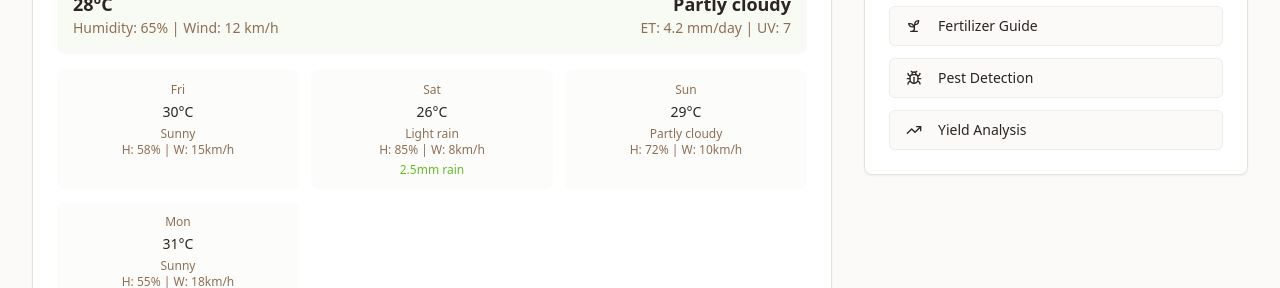
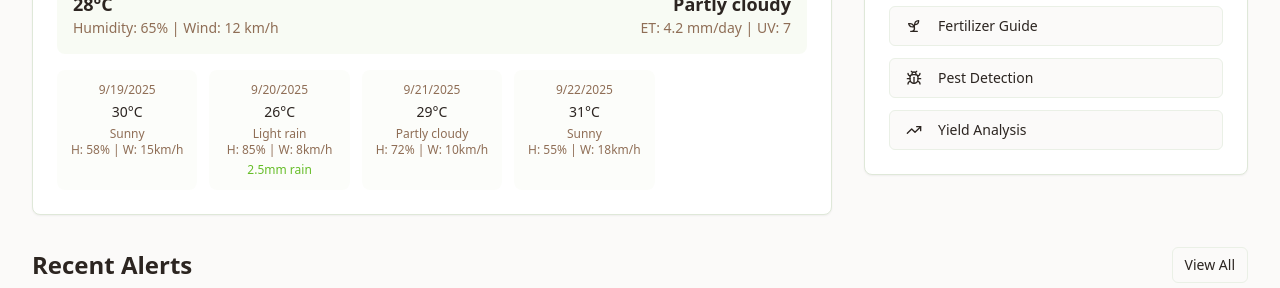
Before and after one commit to AtharvC05/agri-vision-wise, a React (Vite) app: page /dashboard in a window 1280 px wide. Shown: the part 664-952 px from the top of the page. Built offline with nearby package versions, Linux system fonts and the light colour scheme; no server answers; the HTML template or start-up script is replaced by a standard one.

Commit message:
Fix duplicate weather data

```diff
--- a/src/pages/Dashboard.tsx
+++ b/src/pages/Dashboard.tsx
@@ -33,7 +33,7 @@ const Dashboard = () => {
     const loadDashboardData = async () => {
       try {
         const [weatherData, yieldPrediction] = await Promise.all([
-          getForecast('Nashik, Maharashtra'),
+          getForecast('Hinjewadi, Pune, Maharashtra'),
           yieldAPI.predictYield('farm_1')
         ]);
 
@@ -191,11 +191,11 @@ const Dashboard = () => {
                       </div>
                     </div>
 
-                    <div className="grid grid-cols-3 gap-3">
+                    <div className="grid grid-cols-5 gap-3">
                       {weather.forecast.map((day, index) => (
                         <div key={index} className="text-center p-3 bg-accent/10 rounded-lg">
                           <p className="text-xs text-muted-foreground mb-1">
-                            {new Date(day.date).toLocaleDateString('en', { weekday: 'short' })}
+                            {day.date}
                           </p>
                           <p className="text-sm font-medium text-foreground">
                             {day.temperature}°C
```
